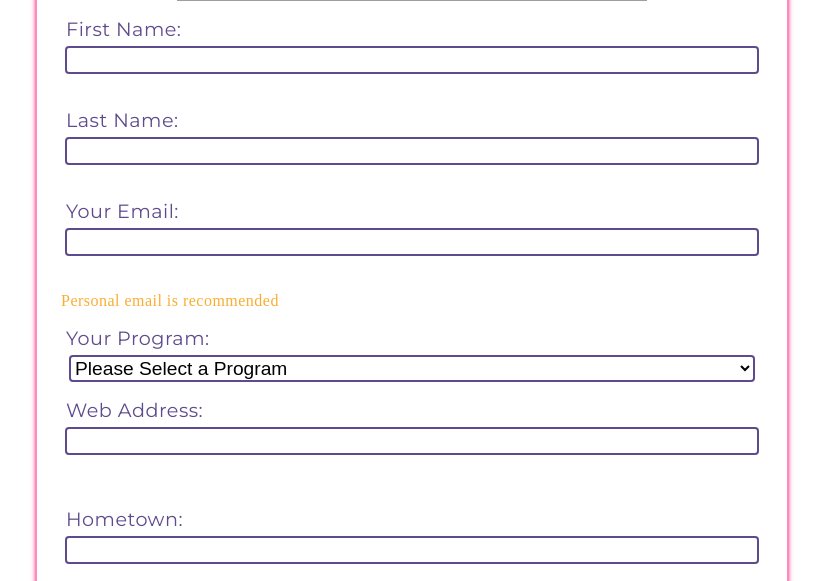
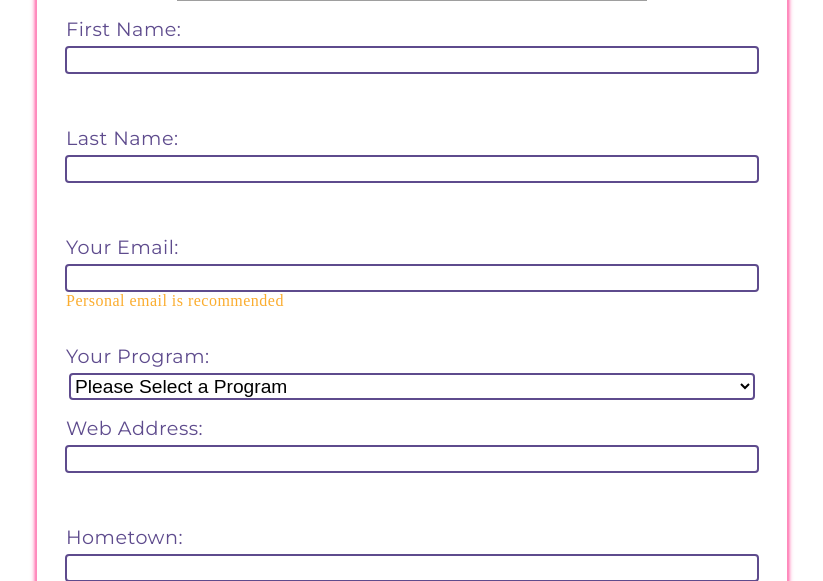
Before and after one commit to loganada/portfolioDay, a PHP site: page /registerForm.php in a window 1280 px wide. Shown: the part 437-1018 px from the top of the page, without its empty margins (228-1051 px from the left). Run offline with PHP 8.4, Linux system fonts and the light colour scheme; some web fonts are replaced; grey boxes are pictures that could not be loaded.

Commit message:
almist done

```diff
--- a/css/formStyle.css
+++ b/css/formStyle.css
@@ -71,9 +71,13 @@
         cursor: pointer; }
 
 .email-note {
-  padding-left: 10px;
-  color: #FBAD2F; }
-
+  padding-left: 15px;
+  color: #FBAD2F;
+ }
+.errorText {
+  color: red;
+  padding-left: 15px;
+}
 @-webkit-keyframes neon-glowing {
   from {
     text-shadow: 0 0 30px #fff, 0 0 40px #FF1177, 0 0 70px #FF1177, 0 0 80px #FF1177, 0 0 100px #FF1177, 0 0 150px #FF1177; }
--- a/registerForm.php
+++ b/registerForm.php
@@ -383,8 +383,9 @@ else
   <p>
     <label class="form-label" for="textfield3">Your Email:</label>
     <input  size="40"  type="text" name="inEmail" id="textfield3" value="<?php echo $inEmail; ?>"/>
-  <br><span class = "errorText">  <?php echo $emailErrMsg; ?></span><br>
   <span class="email-note"> Personal email is recommended</span>
+  <br><span class = "errorText">  <?php echo $emailErrMsg; ?></span>
+
   </p>
   <p>
     <label class="form-label">Your Program:</label>
```
